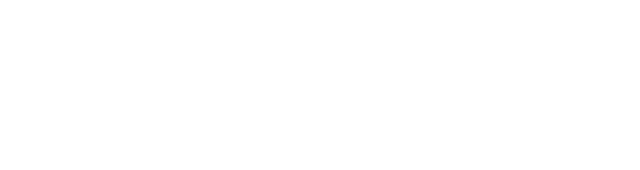
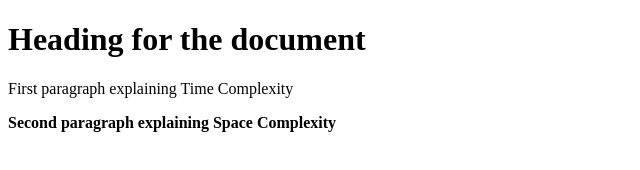
Before and after one commit to acciojob/time-and-space-complexity-Raju-ranjan-nitp, a website: page main.html in a window 1280 px wide. Shown: the whole page, without its empty margins (0-640 px from the left). Drawn offline with Linux system fonts and the light colour scheme.

Commit message:
created a submission

```diff
--- a/main.html
+++ b/main.html
@@ -9,7 +9,13 @@
 <body>
 	<!-- the entire body must be written by student -->
     <script type="text/javascript" src="./script.js">
+
 </script>
+	<header>
+			<h1>Heading for the document</h1>
+	</header>
+	<p>First paragraph explaining Time Complexity</p>
+	<p><b>Second paragraph explaining Space Complexity</b></p>
 
 </body>
 
```
